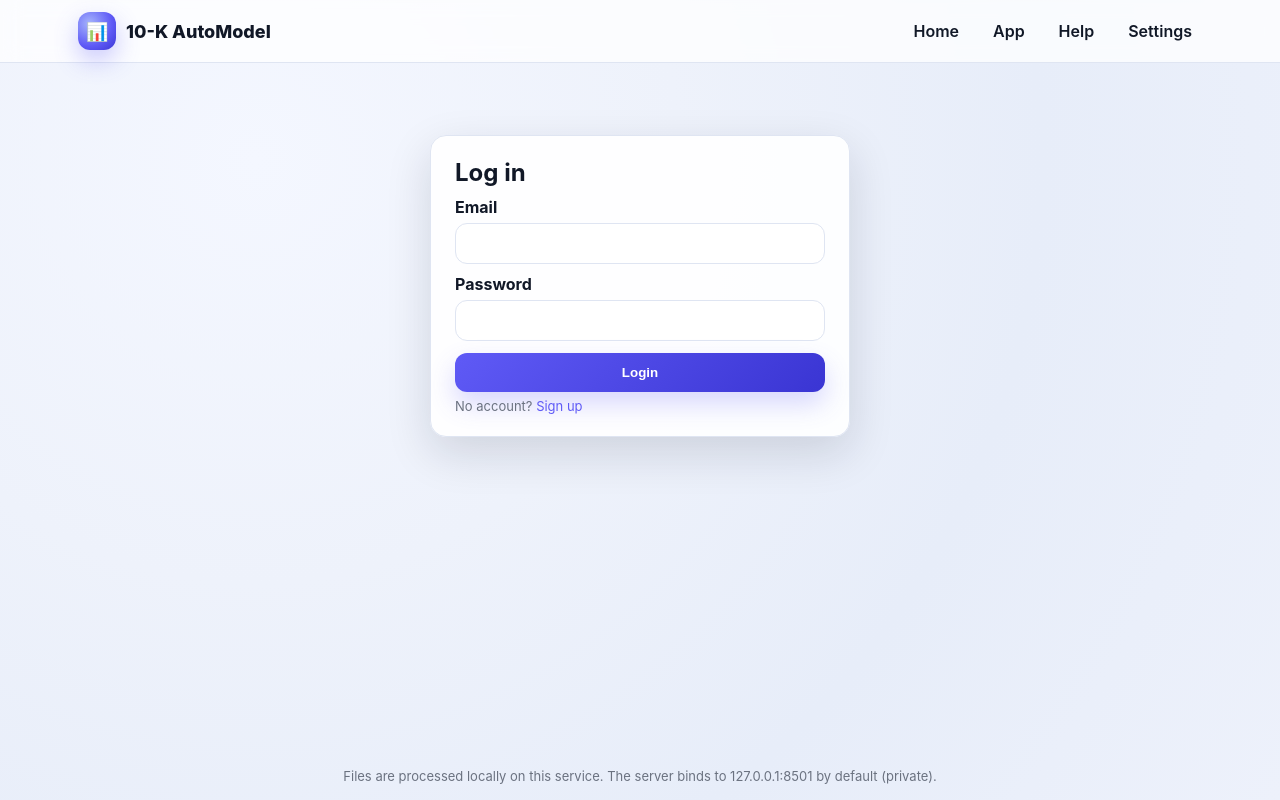
After one commit to baptjl/final_project, a Flask app: page /login in a window 1280 px wide. The commit adds this page. Run offline with Flask 3, Linux system fonts and the light colour scheme; parts of the project's set-up code (start-up, migrations or seed data) failed here and were passed over.

Commit message:
Add user auth with login/signup, always-on LLM mapping, and external news toggle on app

```diff
--- a/web_app/app.py
+++ b/web_app/app.py
@@ -1,13 +1,15 @@
-from flask import Flask, request, redirect, url_for, send_file, render_template, flash, Response
+from flask import Flask, request, redirect, url_for, send_file, render_template, flash, Response, session
 import os
 import sys
 import subprocess
 import uuid
 from werkzeug.utils import secure_filename
+from werkzeug.security import generate_password_hash, check_password_hash
 from datetime import datetime
 from functools import wraps
 from dotenv import load_dotenv
 import requests
+import sqlite3
 
 # Load environment variables from .env if present
 load_dotenv()
@@ -27,6 +29,7 @@ USE_LLM_DEFAULT = os.environ.get('USE_LLM_DEFAULT', '0').lower() in {'1', 'true'
 app = Flask(__name__)
 app.config['MAX_CONTENT_LENGTH'] = 50 * 1024 * 1024  # 50 MB uploads
 app.secret_key = os.environ.get('WEB_APP_SECRET', 'dev-secret')
+init_db()
 
 
 def allowed_file(filename):
@@ -34,33 +37,35 @@ def allowed_file(filename):
     return ext in ALLOWED_EXTENSIONS
 
 
-def check_auth(username: str, password: str) -> bool:
-    """Check username and password against environment variables."""
-    env_user = os.environ.get('WEB_APP_USER')
-    env_pass = os.environ.get('WEB_APP_PASS')
-    if not env_user or not env_pass:
-        # If no credentials are set, allow access (local use)
-        return True
-    return username == env_user and password == env_pass
+def get_db():
+    db_path = os.path.join(os.path.dirname(__file__), "users.db")
+    conn = sqlite3.connect(db_path)
+    conn.row_factory = sqlite3.Row
+    return conn
 
 
-def authenticate():
-    """Sends a 401 response that enables basic auth in the browser."""
-    return Response(
-        'Authentication required', 401,
-        {'WWW-Authenticate': 'Basic realm="Login Required"'}
+def init_db():
+    conn = get_db()
+    cur = conn.cursor()
+    cur.execute(
+        """
+        CREATE TABLE IF NOT EXISTS users (
+            id INTEGER PRIMARY KEY AUTOINCREMENT,
+            email TEXT UNIQUE NOT NULL,
+            password_hash TEXT NOT NULL,
+            created_at TIMESTAMP DEFAULT CURRENT_TIMESTAMP
+        )
+        """
     )
+    conn.commit()
+    conn.close()
 
 
-def requires_auth(f):
+def login_required(f):
     @wraps(f)
     def decorated(*args, **kwargs):
-        # If credentials not configured, allow access
-        if not os.environ.get('WEB_APP_USER'):
-            return f(*args, **kwargs)
-        auth = request.authorization
-        if not auth or not check_auth(auth.username, auth.password):
-            return authenticate()
+        if "user_id" not in session:
+            return redirect(url_for('login'))
         return f(*args, **kwargs)
     return decorated
 
@@ -70,13 +75,12 @@ def run_pipeline():
     url = request.form.get('url', '').strip()
     file = request.files.get('file')
     company = request.form.get('company', '').strip()
-    use_llm_flags = request.form.getlist('use_llm_flag')
+    use_llm_flag_raw = request.form.get('use_llm_flag')
     use_external_news_flag = request.form.get("use_external_news")
-    use_llm = None
-    if use_llm_flags:
-        use_llm = '1' in use_llm_flags
+    if use_llm_flag_raw is None:
+        use_llm = True  # safe default: always use OpenAI mapping
     else:
-        use_llm = USE_LLM_DEFAULT
+        use_llm = (use_llm_flag_raw == '1')
 
     if not company:
         return None, None, None, "Please provide a company name"
@@ -159,32 +163,32 @@ def run_pipeline():
 
 
 @app.route('/', methods=['GET'])
-@requires_auth
+@login_required
 def home():
     return render_template('home.html')
 
 
 @app.route('/app', methods=['GET'])
-@requires_auth
+@login_required
 def app_page():
     use_external_default = os.environ.get("USE_EXTERNAL_OUTLOOK", "0").lower() in {"1", "true", "yes", "on"}
     return render_template('app.html', use_llm_default=USE_LLM_DEFAULT, use_external_default=use_external_default)
 
 
 @app.route('/help', methods=['GET'])
-@requires_auth
+@login_required
 def help_page():
     return render_template('help.html')
 
 
 @app.route('/settings', methods=['GET'])
-@requires_auth
+@login_required
 def settings_page():
     return render_template('settings.html', use_llm_default=USE_LLM_DEFAULT)
 
 
 @app.route('/generate', methods=['POST'])
-@requires_auth
+@login_required
 def generate():
     result, stdout, stderr, err = run_pipeline()
     if err:
@@ -213,6 +217,57 @@ def download(filename):
     return send_file(fpath, as_attachment=True, download_name=filename)
 
 
+@app.route('/login', methods=['GET', 'POST'])
+def login():
+    if request.method == 'POST':
+        email = request.form.get('email', '').strip().lower()
+        password = request.form.get('password', '')
+        conn = get_db()
+        cur = conn.cursor()
+        cur.execute("SELECT id, email, password_hash FROM users WHERE email = ?", (email,))
+        row = cur.fetchone()
+        conn.close()
+        if row and check_password_hash(row["password_hash"], password):
+            session["user_id"] = row["id"]
+            session["email"] = row["email"]
+            return redirect(url_for('home'))
+        flash("Invalid email/password")
+    return render_template('login.html')
+
+
+@app.route('/signup', methods=['GET', 'POST'])
+def signup():
+    if request.method == 'POST':
+        email = request.form.get('email', '').strip().lower()
+        password = request.form.get('password', '')
+        confirm = request.form.get('confirm_password', '')
+        if not email or '@' not in email:
+            flash("Please enter a valid email.")
+            return render_template('signup.html')
+        if password != confirm:
+            flash("Passwords do not match.")
+            return render_template('signup.html')
+        pw_hash = generate_password_hash(password)
+        try:
+            conn = get_db()
+            cur = conn.cursor()
+            cur.execute("INSERT INTO users (email, password_hash) VALUES (?, ?)", (email, pw_hash))
+            conn.commit()
+            conn.close()
+            return redirect(url_for('login'))
+        except sqlite3.IntegrityError:
+            flash("That email is already registered.")
+        except Exception:
+            flash("Could not create account. Please try again.")
+    return render_template('signup.html')
+
+
+@app.route('/logout')
+def logout():
+    session.clear()
+    return redirect(url_for('login'))
+
+
 if __name__ == '__main__':
     # Bind to host/port from environment for cloud deployment (Render/Heroku/Railway)
     port = int(os.environ.get('PORT', 8501))
--- a/web_app/templates/base.html
+++ b/web_app/templates/base.html
@@ -112,6 +112,9 @@
         <a href="{{ url_for('app_page') }}" class="{% if request.path.startswith('/app') %}active{% endif %}">App</a>
         <a href="{{ url_for('help_page') }}" class="{% if request.path.startswith('/help') %}active{% endif %}">Help</a>
         <a href="{{ url_for('settings_page') }}" class="{% if request.path.startswith('/settings') %}active{% endif %}">Settings</a>
+        {% if session.get('user_id') %}
+        <a href="{{ url_for('logout') }}">Logout</a>
+        {% endif %}
       </div>
     </div>
   </nav>
--- a/web_app/templates/help.html
+++ b/web_app/templates/help.html
@@ -45,8 +45,8 @@
       <span>No—please provide the HTML version of the filing so tables can be parsed.</span>
     </div>
     <div class="faq-item">
-      <strong>What does the LLM option change?</strong>
-      <span>It can improve label mapping and lightly adjust revenue growth via sentiment from the filing’s outlook text. If unavailable, we fall back to the deterministic mapping.</span>
+      <strong>How is OpenAI used?</strong>
+      <span>We always use OpenAI to map line items to the chart of accounts and to assess forward-looking revenue outlook; if unavailable, we fall back to deterministic mapping.</span>
     </div>
     <div class="faq-item">
       <strong>How does AI sentiment work?</strong>
--- /dev/null
+++ b/web_app/templates/login.html
@@ -0,0 +1,62 @@
+{% extends "base.html" %}
+{% block title %}Login · 10-K AutoModel{% endblock %}
+{% block extra_head %}
+<style>
+  .auth-wrap {
+    max-width: 420px;
+    margin: 40px auto;
+  }
+  .card {
+    background: rgba(255,255,255,0.92);
+    border: 1px solid var(--border);
+    border-radius: var(--radius);
+    padding: 22px 24px;
+    box-shadow: var(--shadow);
+  }
+  .card h2 { margin: 0 0 10px; }
+  label { display:block; font-weight:700; margin:10px 0 6px; }
+  .input {
+    width: 100%;
+    padding: 11px 12px;
+    border: 1px solid var(--border);
+    border-radius: 12px;
+    font-size: 15px;
+  }
+  button {
+    background: linear-gradient(135deg, #5f5af6 0%, #3a35d3 100%);
+    color: #fff;
+    padding: 12px 16px;
+    border: none;
+    border-radius: 12px;
+    font-weight: 800;
+    cursor: pointer;
+    width: 100%;
+    margin-top: 12px;
+    box-shadow: 0 12px 26px rgba(95,90,246,0.24);
+  }
+  .hint { color: var(--muted); font-size: 13px; margin-top: 6px; }
+  .error { color: #b91c1c; margin-top: 8px; }
+</style>
+{% endblock %}
+{% block content %}
+  <div class="auth-wrap">
+    <div class="card">
+      <h2>Log in</h2>
+      {% with messages = get_flashed_messages() %}
+        {% if messages %}
+          <div class="error">{{ messages[0] }}</div>
+        {% endif %}
+      {% endwith %}
+      <form method="post" action="{{ url_for('login') }}">
+        <label for="email">Email</label>
+        <input class="input" type="email" name="email" id="email" required autocomplete="email" />
+
+        <label for="password">Password</label>
+        <input class="input" type="password" name="password" id="password" required autocomplete="current-password" />
+
+        <button type="submit">Login</button>
+        <div class="hint">No account? <a href="{{ url_for('signup') }}">Sign up</a></div>
+      </form>
+    </div>
+  </div>
+{% endblock %}
```
Also changed, not shown: web_app/templates/app.html (+3 -27 lines), web_app/templates/signup.html (added, +65 -0 lines).
